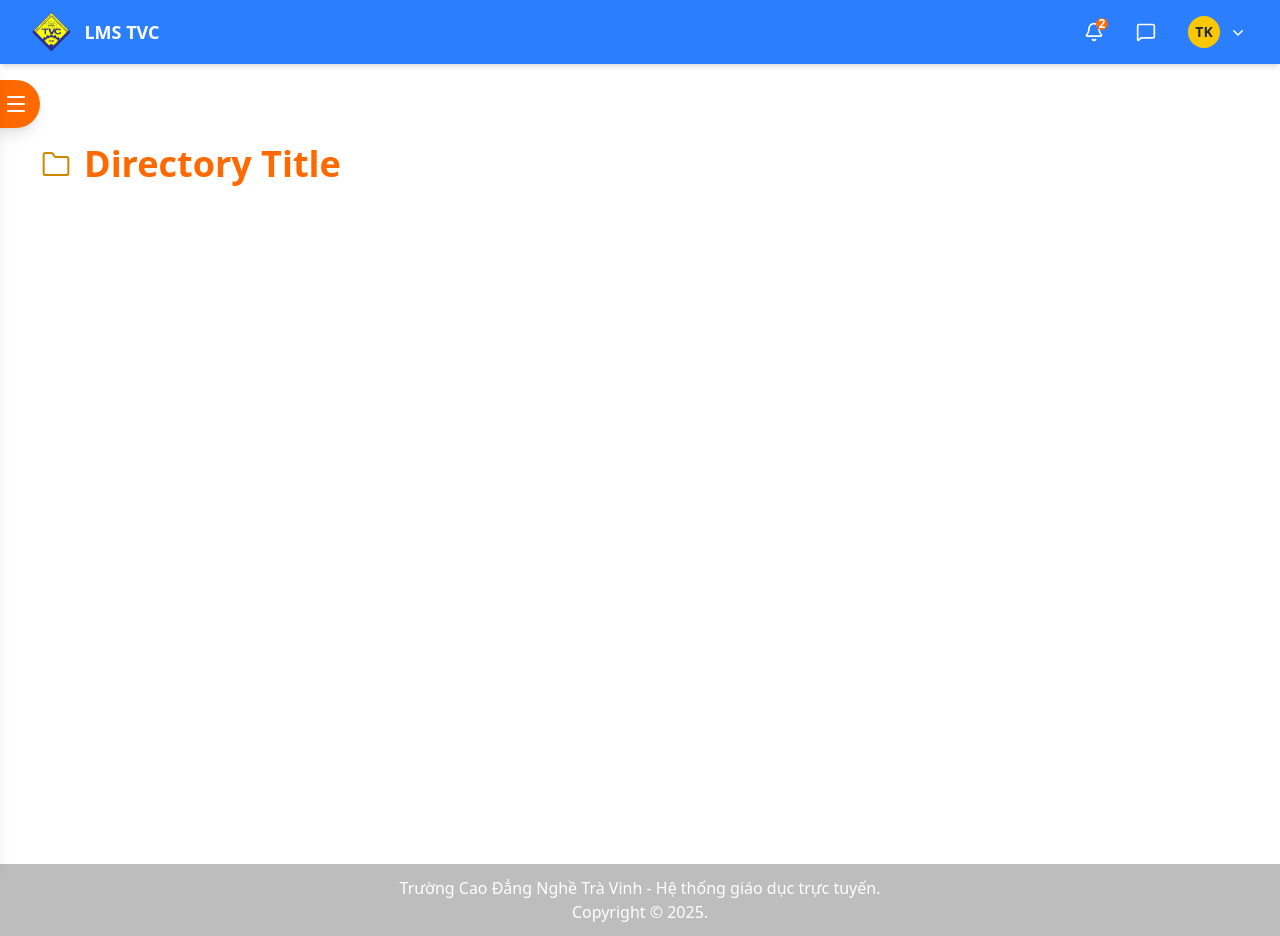
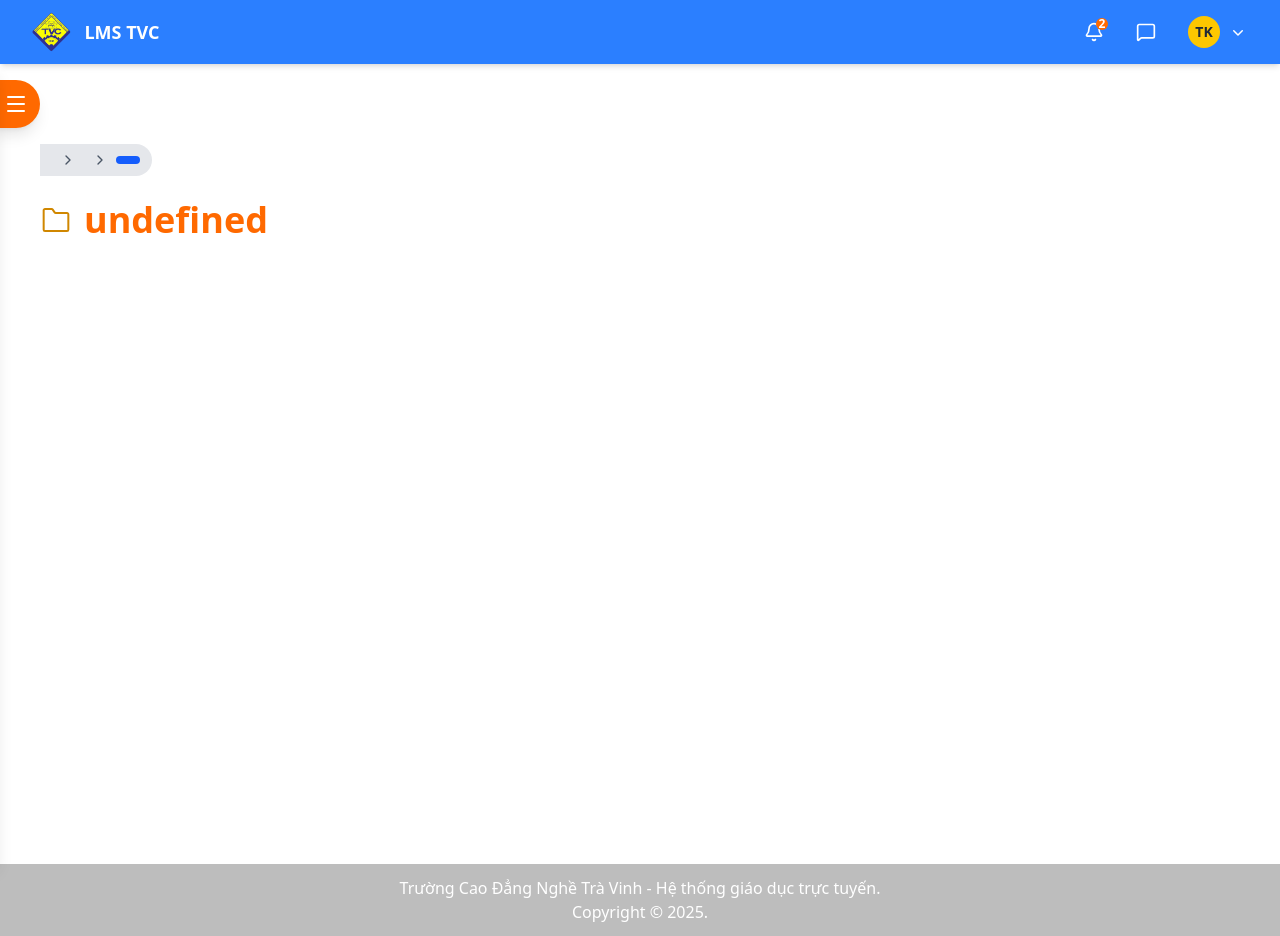
Before and after one commit to hkhang692004/LmsTVC, a React (Vite) app in the folder frontend/: page /directory in a window 1280 px wide. Built offline with nearby package versions, Linux system fonts and the light colour scheme.

Commit message:
'directoryandforum'

```diff
--- a/frontend/package.json
+++ b/frontend/package.json
@@ -26,6 +26,7 @@
     "react-hook-form": "^7.66.0",
     "react-icons": "^5.5.0",
     "react-router": "^7.9.5",
+    "react-router-dom": "^7.9.6",
     "sonner": "^2.0.7",
     "tailwind-merge": "^3.3.1",
     "tailwindcss": "^4.1.16",
--- /dev/null
+++ b/frontend/src/components/myui/Breadcrump.jsx
@@ -0,0 +1,33 @@
+import React from "react";
+import { ChevronRight } from "lucide-react";
+
+const Breadcrumb = ({ courseName, sectionName, itemName }) => {
+
+
+    return (
+        <div className="flex items-center text-sm bg-gray-200 rounded-r-full w-fit px-3 py-2">
+
+            <a className="block w-fit " href="/mycourse" >
+            {/* Course name */}
+            <span className="text-lg text-gray-500 hover:text-blue-500">
+                {courseName}
+            </span>
+            </a>
+            <ChevronRight className="w-4 h-4 mx-2 text-gray-600" />
+             <a className="block w-fit" href="/mycontent" >
+            {/* Section name */}
+            <span className=" text-lg text-gray-500 hover:text-blue-500">
+                {sectionName}
+            </span>
+            </a>
+            <ChevronRight className="w-4 h-4 mx-2 text-gray-600" />
+
+            {/* Current page highlight */}
+            <span className="text-lg bg-blue-600 text-white px-3 py-1 rounded-full ">
+                {itemName}
+            </span>
+        </div>
+    );
+};
+
+export default Breadcrumb;
--- a/frontend/src/components/myui/ContentItem.jsx
+++ b/frontend/src/components/myui/ContentItem.jsx
@@ -7,6 +7,7 @@ import { FaLink } from "react-icons/fa6";
 import { LuFileQuestion } from "react-icons/lu";
 import { FaFilePen } from "react-icons/fa6";
 import { PiMicrosoftWordLogoFill } from "react-icons/pi";
+import {useNavigate} from "react-router-dom"
 
 const getIcon = (type) => {
     switch (type) {
@@ -33,9 +34,36 @@ const getIcon = (type) => {
     }
 };
 
-const ContentItem = ({ item }) => {
+const ContentItem = ({ item, courseName,title }) => {
+    const navigate = useNavigate();
+    const handleClick= () =>{
+        switch(item.loai)
+    {
+        case "folder":
+            navigate("/directory",{
+                state:{
+                folderName : item.ten,
+                title: title,
+                courseName: courseName
+            }
+        });
+            break;
+        case "diendan":
+            navigate("/forum",{
+                state:{
+                    title:item.ten
+                }
+        });
+    }
+}
+
+
+
+
     return (
-        <div className="flex items-center py-6 px-6 hover:bg-gray-50 cursor-pointer border-t">
+        <div
+        onClick={handleClick}
+        className="flex items-center py-6 px-6 hover:bg-gray-50 cursor-pointer border-t">
             {getIcon(item.loai)}
 
             <h2 className="ml-3 text-x text-blue-500 font-medium hover:underline">
--- a/frontend/src/components/myui/ContentList.jsx
+++ b/frontend/src/components/myui/ContentList.jsx
@@ -4,7 +4,7 @@ import mockSections from "@/mocks/mockSections";
 
 
 
-const ContentList = () => {
+const ContentList = ({courseName}) => {
     return (
         <div className="space-y-6">
             {mockSections.map(section => (
@@ -12,6 +12,7 @@ const ContentList = () => {
                     key={section.id}
                     title={section.title}
                     items={section.items}
+                    courseName={courseName}
                 />
             ))}
         </div>
--- a/frontend/src/components/myui/ContentSection.jsx
+++ b/frontend/src/components/myui/ContentSection.jsx
@@ -4,7 +4,7 @@ import { motion as Motion, AnimatePresence } from "framer-motion";
 import ContentItem from "./ContentItem";
 
 
-const ContentSection = ({ title, items }) => {
+const ContentSection = ({ title, items, courseName }) => {
     const [open, setOpen] = useState(true);
 
     return (
@@ -49,7 +49,7 @@ const ContentSection = ({ title, items }) => {
                                 </p>
                             ) : (
                                 items.map((item) => (
-                                    <ContentItem key={item.id} item={item} />
+                                    <ContentItem key={item.id} item={item} courseName={courseName} title={title} />
                                 ))
                             )}
                         </div>
--- a/frontend/src/components/myui/CourseList.jsx
+++ b/frontend/src/components/myui/CourseList.jsx
@@ -1,5 +1,5 @@
 import React from 'react'
-
+import { useNavigate } from 'react-router-dom'
 // Styles và pattern như bạn đã có
 const courseStyles = [
     { color: 'bg-blue-500', pattern: 'hexagon', patternOpacity: 0.15 },
@@ -59,6 +59,16 @@ const CirclesPattern = ({ id, opacity }) => (
 const CourseCard = ({ title, lecturer, index }) => {
     const style = courseStyles[index % courseStyles.length]
     const patternId = `pattern-${index}`
+    const navigate = useNavigate();
+    const handleClick = () =>{
+        navigate("/mycontent",{
+                state:{
+                    courseName: title
+                }
+
+        })
+
+    }
 
     const renderPattern = () => {
         switch (style.pattern) {
@@ -70,7 +80,7 @@ const CourseCard = ({ title, lecturer, index }) => {
     }
 
     return (
-        <a className='block' href='/'>
+        <a className='block' onClick={handleClick}>
             <div className="bg-white rounded-lg shadow-md overflow-hidden hover:shadow-lg transition-shadow border border-gray-200 h-60 mx-2">
                 <div className={`h-32 relative overflow-hidden ${style.color}`}>
                     <svg className="absolute inset-0 w-full h-full text-white" >
--- a/frontend/src/index.css
+++ b/frontend/src/index.css
@@ -177,6 +177,29 @@ h1 {
 .sidebar-scroll::-webkit-scrollbar-track {
   background: transparent;
 }
+
+/* Custom scrollbar cho Chrome, Edge */
+.custom-scrollbar::-webkit-scrollbar {
+  width: 6px;
+}
+
+.custom-scrollbar::-webkit-scrollbar-track {
+  background: #f0f0f0;
+  border-radius: 3px;
+}
+
+.custom-scrollbar::-webkit-scrollbar-thumb {
+  background-color: #3b82f6; /* màu xanh dương */
+  border-radius: 3px;
+  border: 2px solid #f0f0f0;
+}
+
+/* Firefox */
+.custom-scrollbar {
+  scrollbar-width: thin;
+  scrollbar-color: #3b82f6 #f0f0f0;
+}
+
 /* --- Sidebar Custom Scrollbar --- */
 .bg-footer {
   background-color: #BDBDBD;
--- a/frontend/src/pages/Directory.jsx
+++ b/frontend/src/pages/Directory.jsx
@@ -5,12 +5,16 @@ import MyHeader from '@/components/myui/MyHeader'
 import MyFooter from '@/components/myui/MyFooter'
 import ScrollToTop from '@/components/myui/ScrollToTop'
 import { GoFileDirectory } from "react-icons/go";
-
-
+import { useLocation } from 'react-router-dom'
+import Breadcrumb from '@/components/myui/Breadcrump'
 
 
 
 const Directory = () => {
+  const location = useLocation();
+  const folderName = location.state?.folderName;
+  const title = location.state?.title;
+  const courseName = location.state?.courseName;
 
  const [sidebarOpen, setSidebarOpen] = useState(false)
   return (
@@ -34,10 +38,15 @@ const Directory = () => {
           className={`flex-1 min-h-screen transition-all duration-300 ease-in-out ${sidebarOpen ? 'ml-80' : 'ml-0'}`}>
           <div className='w-full space-y-6 px-4 lg:px-10'>
             <div className="flex flex-col my-10 lg:my-20 space-y-6">
+              <Breadcrumb
+        courseName={courseName}
+        sectionName={title}
+        itemName={folderName}
+              />
               <div className='flex items-center space-x-3'>
                 <GoFileDirectory className='w-8 h-8 text-yellow-600' />
                 <h2 className="text-orange-500 font-bold text-2xl lg:text-4xl">
-                  Directory Title
+                  {`${folderName}`}
                 </h2>
               </div>
               <div className=' p-4'>
--- a/frontend/src/pages/Forum.jsx
+++ b/frontend/src/pages/Forum.jsx
@@ -4,10 +4,12 @@ import mockSections from '@/mocks/mockSections'
 import MyHeader from '@/components/myui/MyHeader'
 import MyFooter from '@/components/myui/MyFooter'
 import ScrollToTop from '@/components/myui/ScrollToTop'
+import {useLocation} from "react-router-dom"
 
 const Forum = () => {
-
-     const [sidebarOpen, setSidebarOpen] = useState(false)
+      const location = useLocation();
+      const title = location.state?.title;
+       const [sidebarOpen, setSidebarOpen] = useState(false)
   return (
  <>
       {/* Fixed Header */}
@@ -31,7 +33,7 @@ const Forum = () => {
             <div className="flex flex-col my-10 lg:my-20 space-y-6">
               <div>
                 <h2 className="text-orange-500 font-bold text-2xl lg:text-4xl">
-                  Course Title
+                  {`${title}`}
                 </h2>
               </div>
               <div className=' p-4'>
--- a/frontend/src/pages/MyContent.jsx
+++ b/frontend/src/pages/MyContent.jsx
@@ -5,9 +5,12 @@ import ScrollToTop from '@/components/myui/ScrollToTop'
 import ContentList from '@/components/myui/ContentList'
 import CourseSidebar, { SidebarToggle } from '@/components/myui/CourseSidebar'
 import mockSections from '@/mocks/mockSections'
+import { useLocation } from 'react-router-dom'
 
 const MyContent = () => {
   const [sidebarOpen, setSidebarOpen] = useState(false)
+  const location = useLocation();
+  const courseName = location.state?.courseName;
 
   return (
     <>
@@ -32,11 +35,11 @@ const MyContent = () => {
             <div className="flex flex-col my-10 lg:my-20 space-y-6">
               <div>
                 <h2 className="text-orange-500 font-bold text-2xl lg:text-4xl">
-                  Course Title
+                  {`${courseName}`}
                 </h2>
               </div>
               <div className='border rounded-lg border-gray-300 p-4'>
-                <ContentList />
+                <ContentList courseName={courseName}/>
               </div>
             </div>
           </div>
--- a/frontend/src/pages/MyCoursePage.jsx
+++ b/frontend/src/pages/MyCoursePage.jsx
@@ -5,7 +5,9 @@ import CourseList from '@/components/myui/CourseList'
 import ScrollToTop from '@/components/myui/ScrollToTop'
 import React from 'react'
 
+
 const MyCoursePage = () => {
+
     return (
         <>
             {/*Fixed Header */}
```
Also changed, not shown: 1 other file (tests, documents, lock files or other folders).
